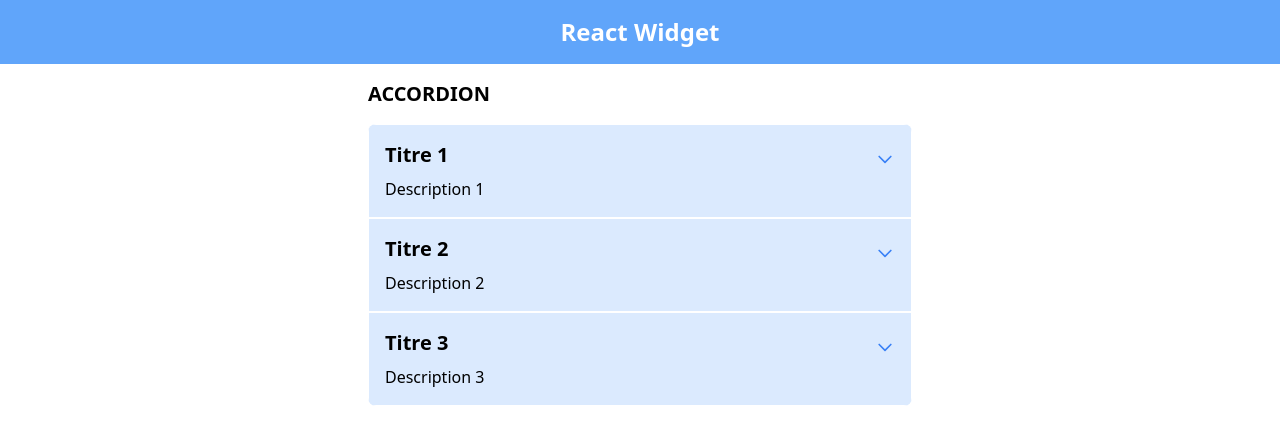
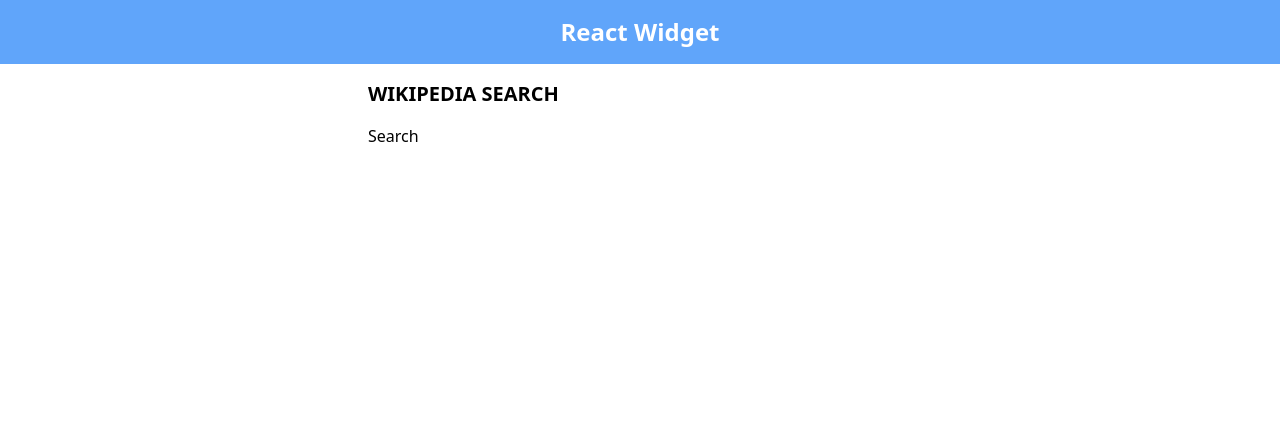
Before and after one commit to ArcanumLibella/react-tailwindcss-widget, a React (Create React App) app: page /search in a window 1280 px wide. Shown: the top 444 px of the page. Built offline with nearby package versions, Linux system fonts and the light colour scheme.

Commit message:
feat: finish Accordion component and create Search component

```diff
--- a/src/App.js
+++ b/src/App.js
@@ -1,4 +1,5 @@
 import Accordion from "./components/Accordion";
+import Search from "./components/Search";
 import Header from "./layouts/Header";
 
 const items = [
@@ -21,7 +22,8 @@
     <div className="App font-sans">
       <Header/>
       <main className="container mx-auto max-w-xl p-4">
-        <Accordion items={items}/>
+        {/* <Accordion items={items}/> */}
+        <Search />
       </main>
     </div>
   );
--- a/src/components/Accordion.js
+++ b/src/components/Accordion.js
@@ -1,23 +1,37 @@
-import React, {Fragment} from 'react'
+import React, {Fragment, useState} from 'react'
 import { ChevronDownIcon } from '@heroicons/react/outline'
 
 
 export default function Accordion({items}) {
+    const [activeIndex, setActiveIndex] = useState(null)
+
+    const onTitleClick = (index) => {
+        setActiveIndex(index)
+        console.log('Title clicked ', activeIndex)
+    }
+
+
     const renderedItems = items.map((item, index) => {
+        const active = index === activeIndex ? 'active' : 'hidden'
+        const rotate = index === activeIndex ? 'rotate-180' : 'rotate-0'
+
         return (
             <div key={index} className="p-4 bg-blue-100 border border-white">
-                <div className="flex justify-between items-center">
-                    <h3 className="mb-2 text-xl font-bold">{item.title}</h3>
-                    <ChevronDownIcon className="h-5 w-5 text-blue-500"/>
+                <div
+                    onClick={() => onTitleClick(index)}
+                    className={`flex justify-between items-center `}
+                >
+                    <h3 className="text-xl font-bold">{item.title}</h3>
+                    <ChevronDownIcon className={`h-5 w-5 text-blue-500 transform ${rotate}`}/>
                 </div>
-                <p className="text-base">{item.description}</p>
+                <p className={`text-base my-4 ${active}`}>{item.description}</p>
             </div>
         )
     })
     return (
         <Fragment>
             <h2 className="mb-4 text-xl font-bold uppercase">Accordion</h2>
-            <div className="accordion rounded-lg overflow-hidden">{renderedItems}</div>
+            <div className="rounded-lg overflow-hidden">{renderedItems}</div>
         </Fragment>
     )
 }
--- /dev/null
+++ b/src/components/Search.js
@@ -0,0 +1,10 @@
+import React from 'react'
+
+export default function Search() {
+    return (
+        <div>
+            <h2 className="mb-4 text-xl font-bold uppercase">Wikipedia Search</h2>
+            Search
+        </div>
+    )
+}
```
